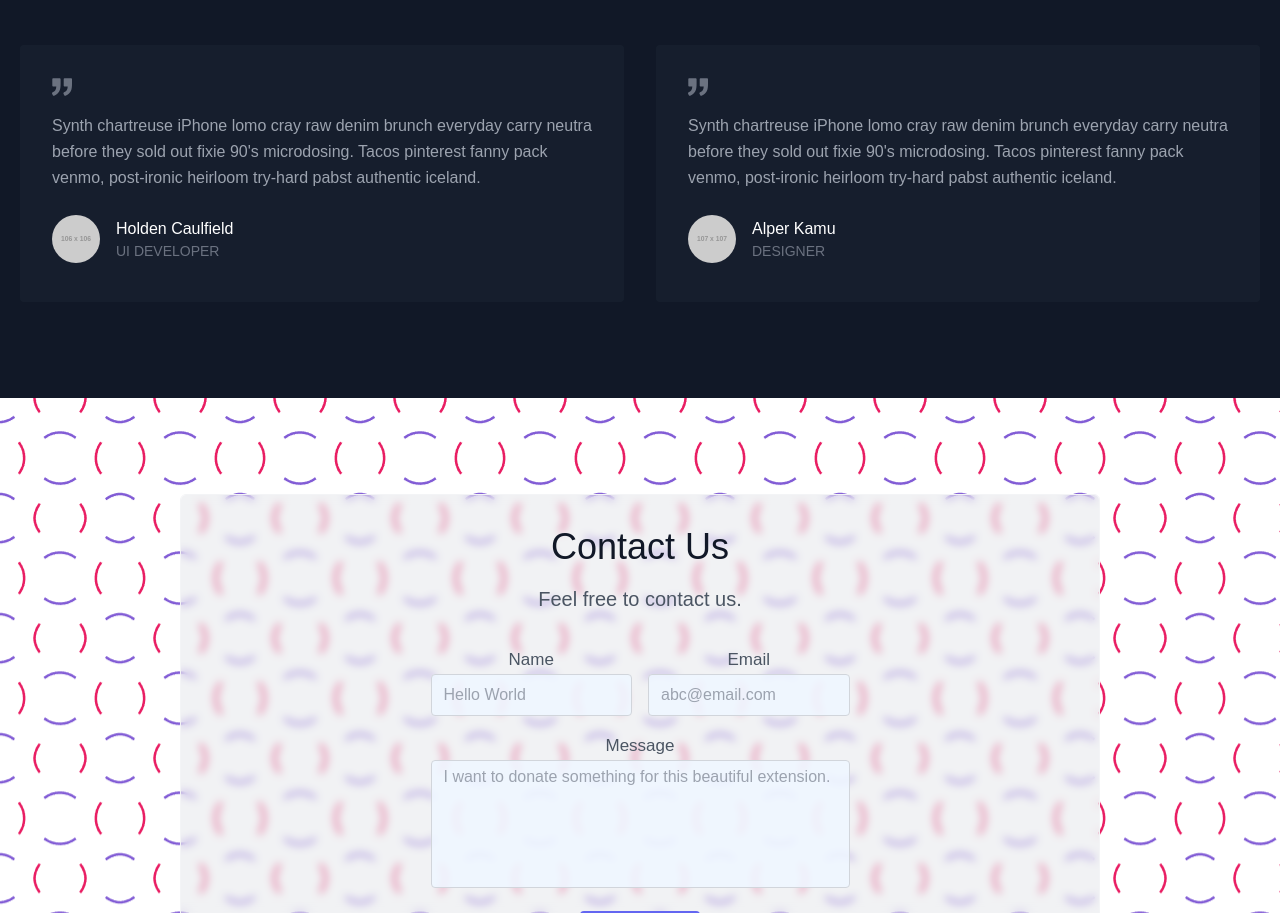
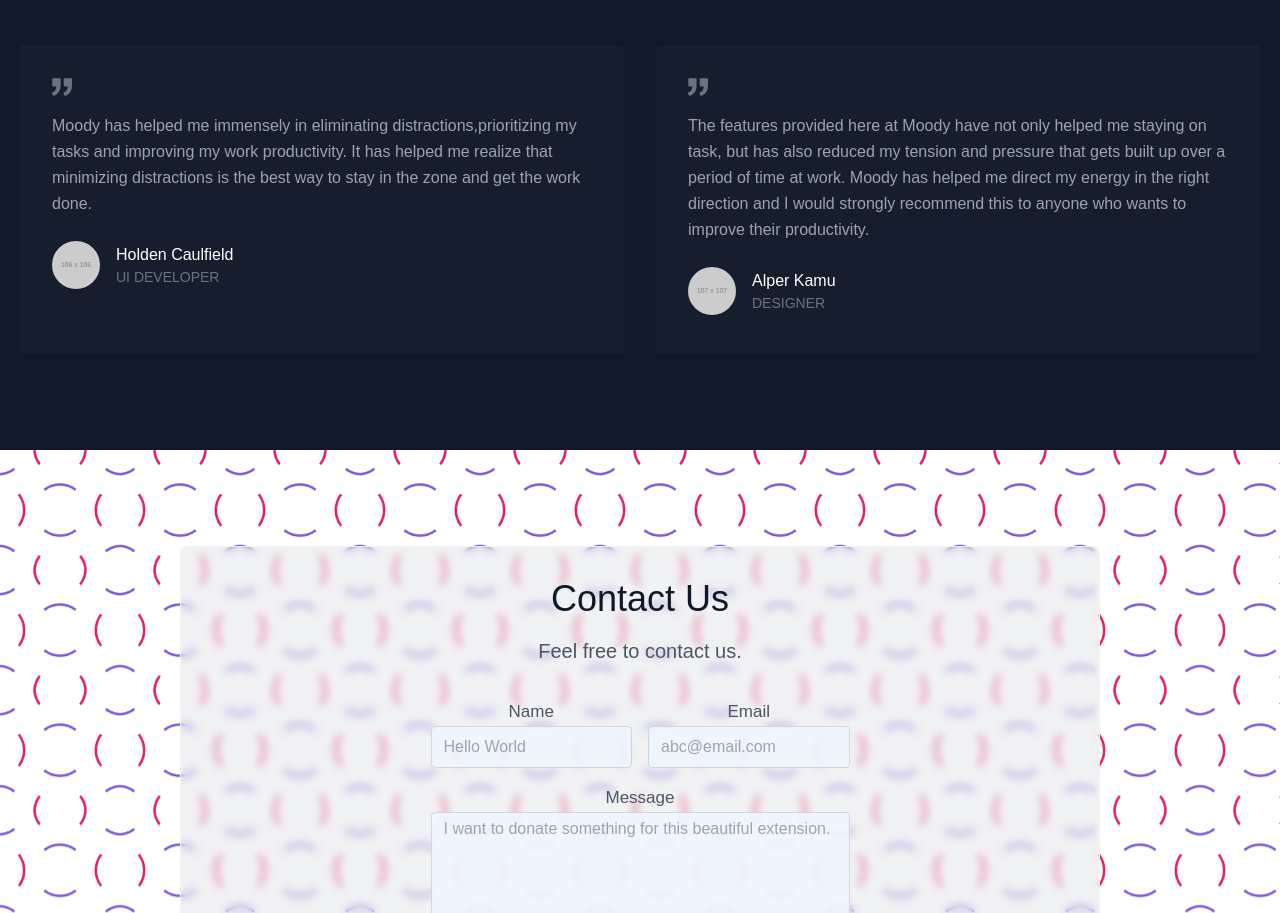
Before and after one commit to Susmita-Dey/Moody-website, a plain HTML site: page index.html in a window 1280 px wide. Shown: the part 1079-1992 px from the top of the page. Drawn offline with nearby package versions, Linux system fonts and the light colour scheme; placeholder pictures from the web are drawn by us.

Commit message:
Updated testimonials section

```diff
--- a/index.html
+++ b/index.html
@@ -126,7 +126,7 @@
                 <svg xmlns="http://www.w3.org/2000/svg" fill="currentColor" class="block w-5 h-5 text-gray-500 mb-4" viewBox="0 0 975.036 975.036">
                   <path d="M925.036 57.197h-304c-27.6 0-50 22.4-50 50v304c0 27.601 22.4 50 50 50h145.5c-1.9 79.601-20.4 143.3-55.4 191.2-27.6 37.8-69.399 69.1-125.3 93.8-25.7 11.3-36.8 41.7-24.8 67.101l36 76c11.6 24.399 40.3 35.1 65.1 24.399 66.2-28.6 122.101-64.8 167.7-108.8 55.601-53.7 93.7-114.3 114.3-181.9 20.601-67.6 30.9-159.8 30.9-276.8v-239c0-27.599-22.401-50-50-50zM106.036 913.497c65.4-28.5 121-64.699 166.9-108.6 56.1-53.7 94.4-114.1 115-181.2 20.6-67.1 30.899-159.6 30.899-277.5v-239c0-27.6-22.399-50-50-50h-304c-27.6 0-50 22.4-50 50v304c0 27.601 22.4 50 50 50h145.5c-1.9 79.601-20.4 143.3-55.4 191.2-27.6 37.8-69.4 69.1-125.3 93.8-25.7 11.3-36.8 41.7-24.8 67.101l35.9 75.8c11.601 24.399 40.501 35.2 65.301 24.399z"></path>
                 </svg>
-                <p class="leading-relaxed mb-6">Synth chartreuse iPhone lomo cray raw denim brunch everyday carry neutra before they sold out fixie 90's microdosing. Tacos pinterest fanny pack venmo, post-ironic heirloom try-hard pabst authentic iceland.</p>
+                <p class="leading-relaxed mb-6">Moody has helped me immensely in eliminating distractions,prioritizing my tasks and improving my work productivity. It has helped me realize that minimizing distractions is the best way to stay in the zone and get the work done.</p>
                 <a class="inline-flex items-center">
                   <img alt="testimonial" src="https://dummyimage.com/106x106" class="w-12 h-12 rounded-full flex-shrink-0 object-cover object-center">
                   <span class="flex-grow flex flex-col pl-4">
@@ -141,7 +141,7 @@
                 <svg xmlns="http://www.w3.org/2000/svg" fill="currentColor" class="block w-5 h-5 text-gray-500 mb-4" viewBox="0 0 975.036 975.036">
                   <path d="M925.036 57.197h-304c-27.6 0-50 22.4-50 50v304c0 27.601 22.4 50 50 50h145.5c-1.9 79.601-20.4 143.3-55.4 191.2-27.6 37.8-69.399 69.1-125.3 93.8-25.7 11.3-36.8 41.7-24.8 67.101l36 76c11.6 24.399 40.3 35.1 65.1 24.399 66.2-28.6 122.101-64.8 167.7-108.8 55.601-53.7 93.7-114.3 114.3-181.9 20.601-67.6 30.9-159.8 30.9-276.8v-239c0-27.599-22.401-50-50-50zM106.036 913.497c65.4-28.5 121-64.699 166.9-108.6 56.1-53.7 94.4-114.1 115-181.2 20.6-67.1 30.899-159.6 30.899-277.5v-239c0-27.6-22.399-50-50-50h-304c-27.6 0-50 22.4-50 50v304c0 27.601 22.4 50 50 50h145.5c-1.9 79.601-20.4 143.3-55.4 191.2-27.6 37.8-69.4 69.1-125.3 93.8-25.7 11.3-36.8 41.7-24.8 67.101l35.9 75.8c11.601 24.399 40.501 35.2 65.301 24.399z"></path>
                 </svg>
-                <p class="leading-relaxed mb-6">Synth chartreuse iPhone lomo cray raw denim brunch everyday carry neutra before they sold out fixie 90's microdosing. Tacos pinterest fanny pack venmo, post-ironic heirloom try-hard pabst authentic iceland.</p>
+                <p class="leading-relaxed mb-6">The features provided here at Moody have not only helped me staying on task, but has also reduced my tension and pressure that gets built up over a period of time at work. Moody has helped me direct my energy in the right direction and I would strongly recommend this to anyone who wants to improve their productivity.</p>
                 <a class="inline-flex items-center">
                   <img alt="testimonial" src="https://dummyimage.com/107x107" class="w-12 h-12 rounded-full flex-shrink-0 object-cover object-center">
                   <span class="flex-grow flex flex-col pl-4">
```
